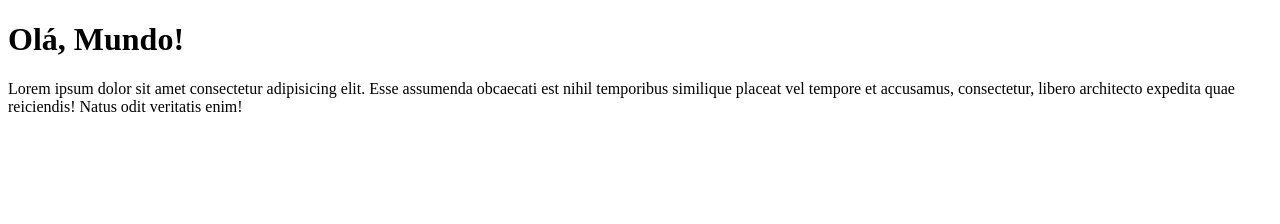
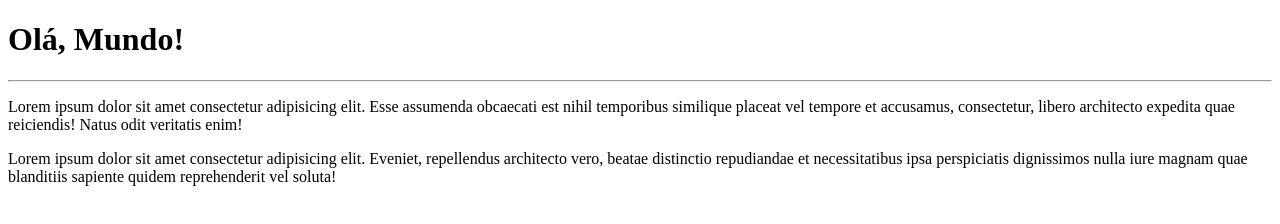
Before and after one commit to Morkds/Ola-Mundo, a plain HTML site: page site-exemplo/index.html in a window 1280 px wide. Drawn offline with Linux system fonts and the light colour scheme.

Commit message:
adicionei um parágrago

```diff
--- a/site-exemplo/index.html
+++ b/site-exemplo/index.html
@@ -7,7 +7,9 @@
 </head>
 <body>
     <h1>Olá, Mundo!</h1>
+    <hr>
     <p>Lorem ipsum dolor sit amet consectetur adipisicing elit. Esse assumenda obcaecati est nihil temporibus similique placeat vel tempore et accusamus, consectetur, libero architecto expedita quae reiciendis! Natus odit veritatis enim!</p>
+    <p>Lorem ipsum dolor sit amet consectetur adipisicing elit. Eveniet, repellendus architecto vero, beatae distinctio repudiandae et necessitatibus ipsa perspiciatis dignissimos nulla iure magnam quae blanditiis sapiente quidem reprehenderit vel soluta!</p>
 
 </body>
 </html>
```
